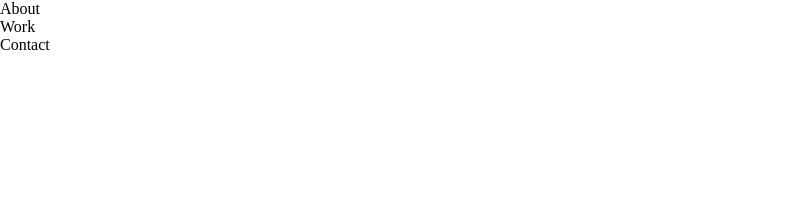
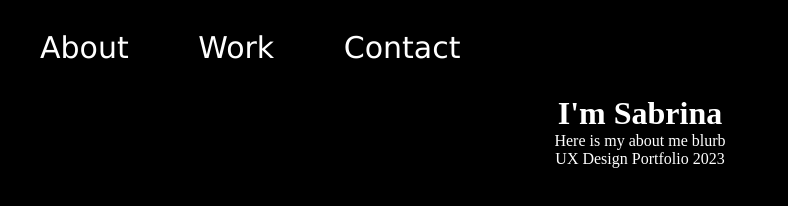
Before and after one commit to SabrinaStamnes/myuxportfolio, a plain HTML site: page index.html in a window 1280 px wide. Shown: the whole page, without its empty margins (0-788 px from the left). Drawn offline with Linux system fonts and the light colour scheme.

Commit message:
Updated code

```diff
--- a/index.html
+++ b/index.html
@@ -8,26 +8,27 @@
     <meta name="viewport" content="width=device-width, initial-scale=1.0">
     <title>Document</title>
 
+
 </head>
 <body>
     <header>
-        <nav>
-            <ul>
-                <li>
-                    About
-                </li>
-                <li>
-                    Work
-                </li>
-                <li>
-                    Contact
-                </li>
-
+        <nav class="navTop">
+            <ul class="navUlTop">
+                <li class="navLiTop">About</li>
+                <li class="navLiTop">Work</li>
+                <li class="navLiTop">Contact</li>
             </ul>
 
         </nav>
+
+        <h1>I'm Sabrina</h1>
+        <p>Here is my about me blurb</p>
     </header>
+<div class="main">
 
-
+</div>
+    <footer>
+        <p>UX Design Portfolio 2023</p>
+    </footer>
 </body>
 </html>
--- a/style.css
+++ b/style.css
@@ -1,3 +1,9 @@
+body{
+    background-color: black;
+    color: white;
+}
+
+
 *,
 *::before,
 *::after {
@@ -5,3 +11,22 @@
   padding: 0;
   box-sizing: border-box;
 }
+.navTop{
+    padding: 10px;
+    font-family: Verdana, Geneva, Tahoma, sans-serif;
+    font-size: 30px;
+    color: white;
+}
+
+.navLiTop{
+    display: inline-block;
+    padding: 20px 30px ;
+}
+
+h1{
+    text-align: center;
+}
+
+p{
+    text-align: center;
+}
```
